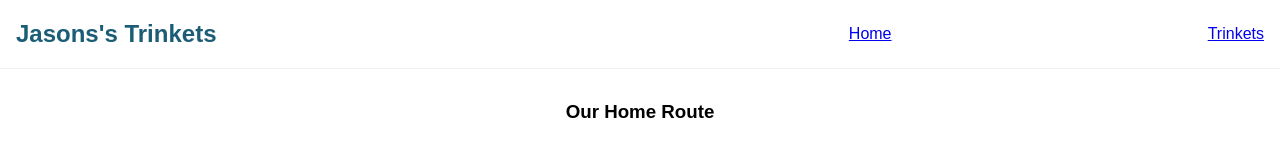
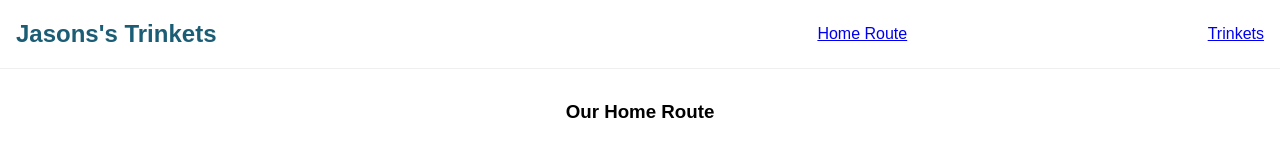
Before and after one commit to stevekutz/React_TrinketRouter_exp, a React (Create React App) app in the folder app/: page / in a window 1280 px wide. Shown: the top 160 px of the page. Built offline with nearby package versions, Linux system fonts and the light colour scheme.

Commit message:
added routes with Link

```diff
--- a/app/src/App.js
+++ b/app/src/App.js
@@ -1,6 +1,6 @@
 import React from 'react';
 import ReactDOM from "react-dom";
-import { Route } from "react-router-dom"; // Router === BrowserRouter, its just an alias
+import { Route, Link } from "react-router-dom"; // Router === BrowserRouter, its just an alias
 // BrowserRouter is a HOC, a components that takes in another component
 
 import Home from "./components/Home";
@@ -30,9 +30,14 @@
         <nav>
           <h1 className="store-header">Jasons's Trinkets</h1>
           <div className="nav-links" />
+          <Link to = '/'>Home Route</Link>
+          <Link to = '/trinkets'>Trinkets </Link>
+          {/* Do ABOVE instead of below*/}
           {/* Using a tags uses ServerSideRouting, causes refresh!*/}
+          {/*}
           <a href="/">Home</a>
           <a href="trinkets">Trinkets</a>
+          */}
         </nav>
 
         {/* Use <Route> to attach URL path to a specific component  */}
```
